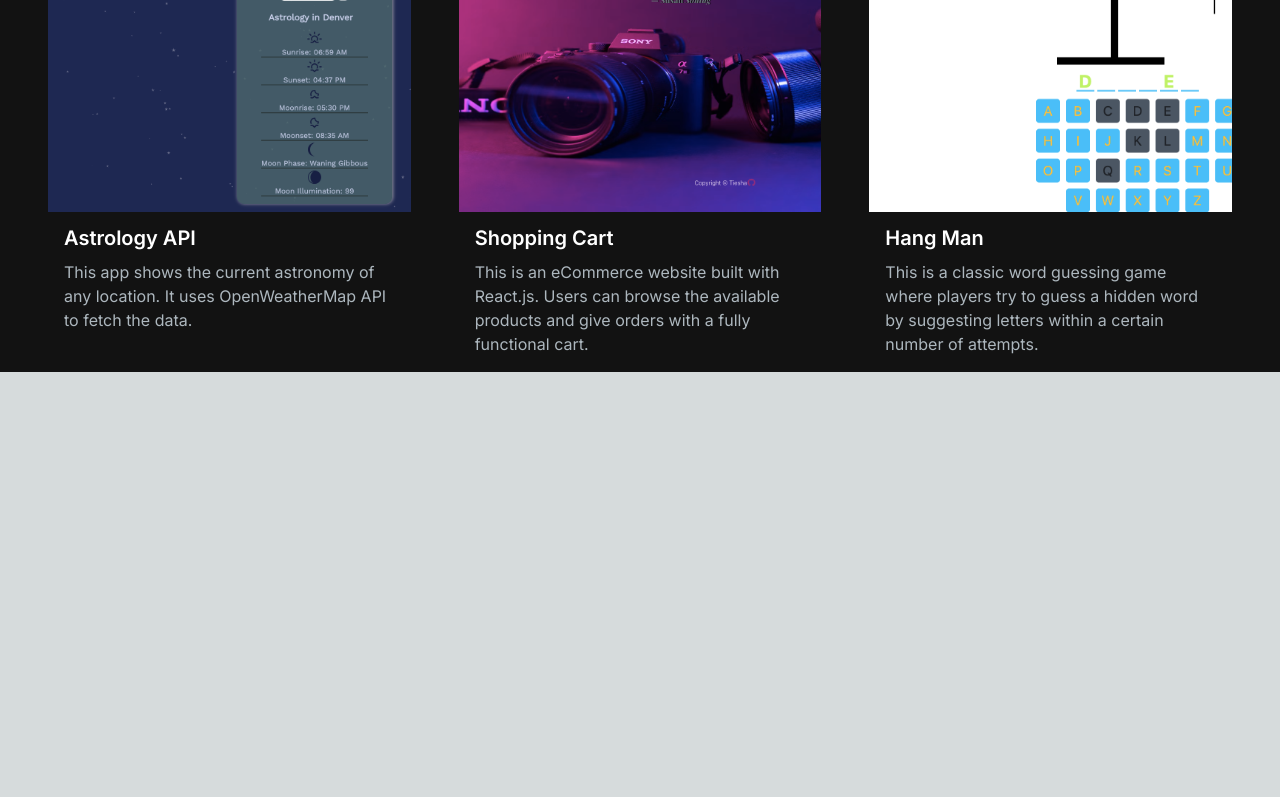
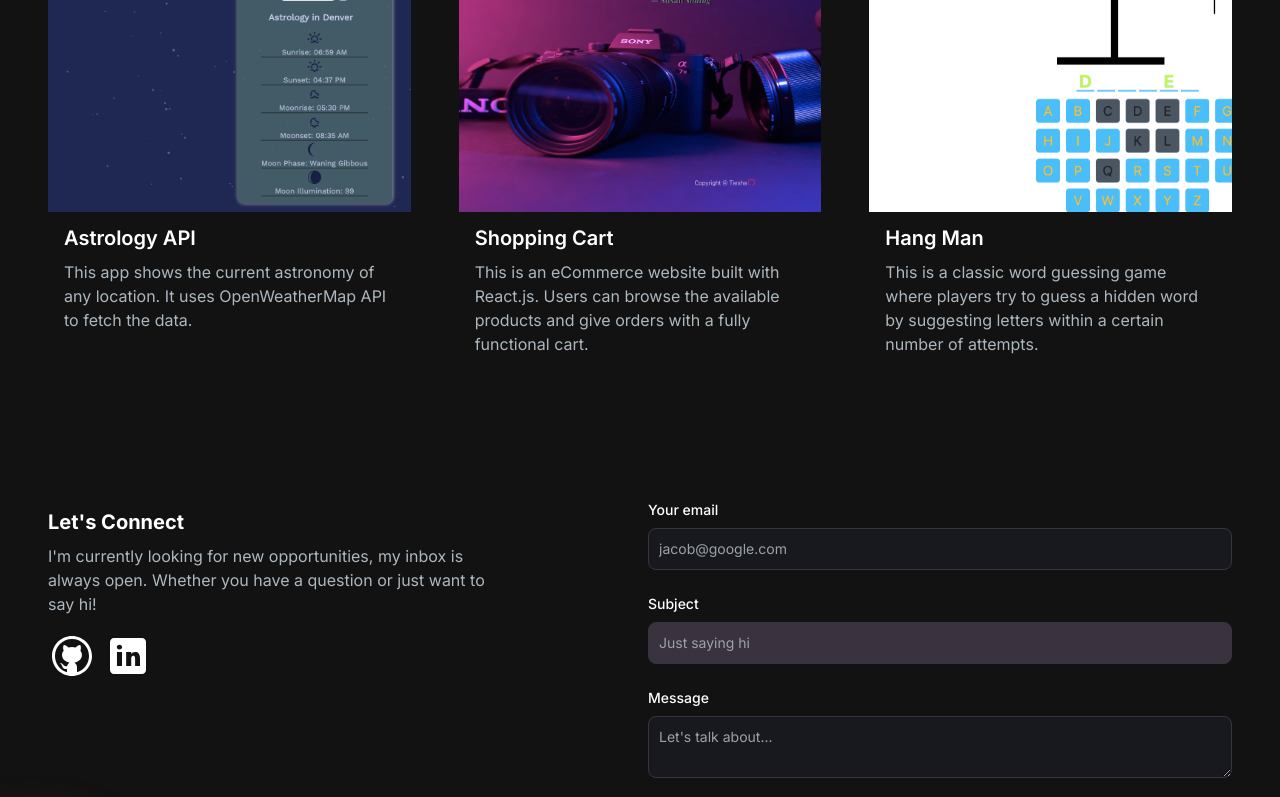
Before and after one commit to Tiesha93/portfolio-website, a Next.js app: page / in a window 1280 px wide. Shown: the part 2000-2797 px from the top of the page. Before the commit the page ends 2372 px from the top, so only its background shows below. Built offline with nearby package versions, Linux system fonts and the light colour scheme.

Commit message:
Imported contact  component

```diff
--- a/src/app/page.js
+++ b/src/app/page.js
@@ -2,6 +2,7 @@ import AboutSection from "./components/AboutSection";
 import HeroSection from "./components/HeroSection";
 import Navbar from "./components/Navbar";
 import ProjectsSection from "./components/ProjectsSection";
+import ContactSection from "./components/ContactSection";
 
 export default function Home() {
   return (
@@ -11,6 +12,7 @@ export default function Home() {
         <HeroSection />
         <AboutSection />
         <ProjectsSection />
+        <ContactSection />
       </div>
     </main>
   );
```
